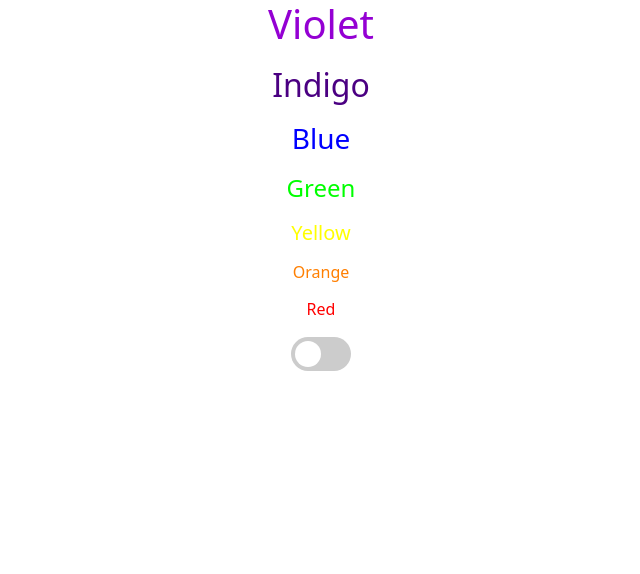
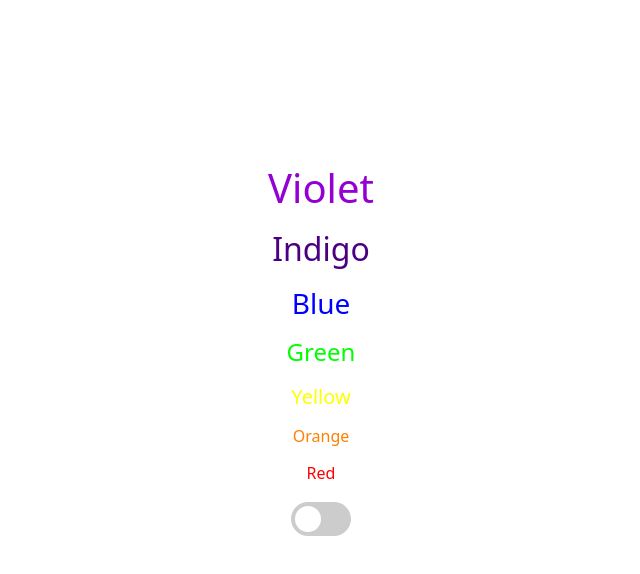
Before and after one commit to devanshu75/theme-practice, a plain HTML site: page index.html in a window 1280 px wide. Shown: the whole page, without its empty margins (319-959 px from the left). Drawn offline with nearby package versions, Linux system fonts and the light colour scheme.

Commit message:
container height added

```diff
--- a/style.css
+++ b/style.css
@@ -6,6 +6,10 @@
   justify-content: center;
   flex-direction: column;
   gap: 10px;
+}
+
+.container {
+  height: 700px;
 }
 
 /* #v {
```
